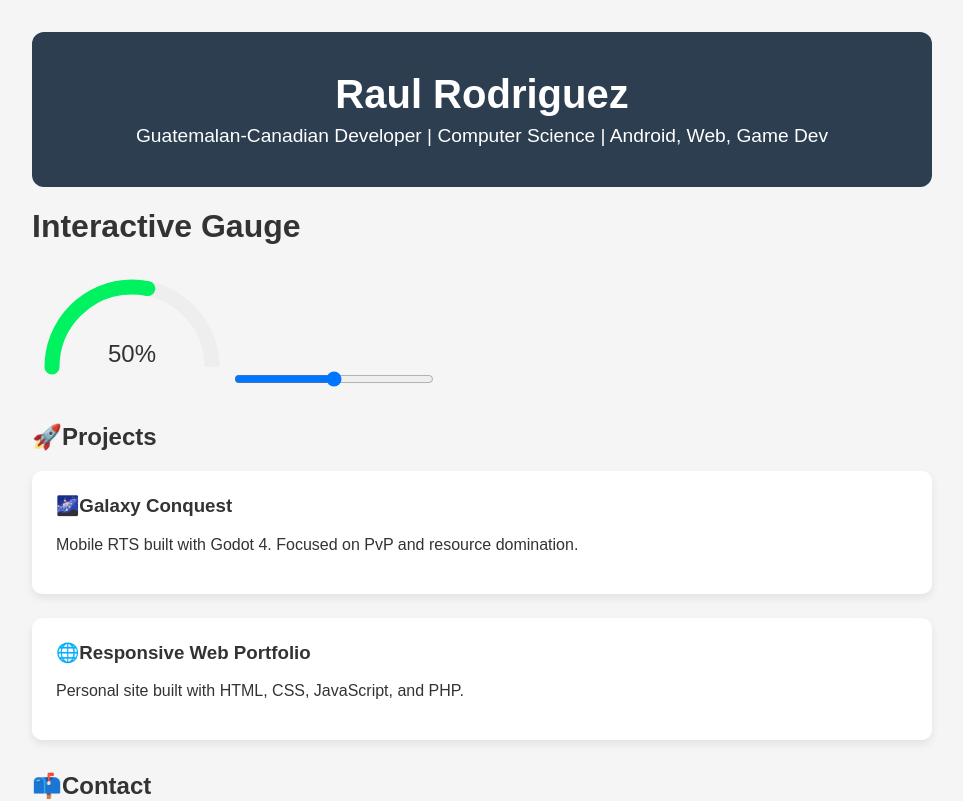
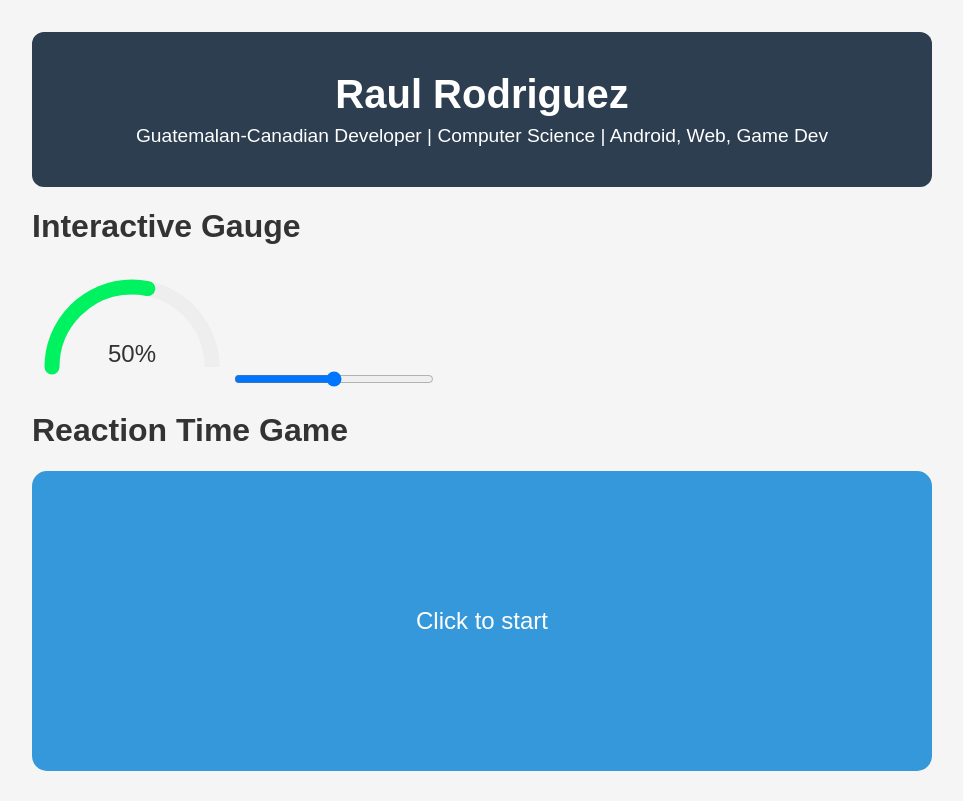
Before and after one commit to Raul-Rod/raul-rod.github.io, a React (Create React App) app: page / in a window 1280 px wide. Shown: the top 801 px of the page, without its empty margins (158-1121 px from the left). Built offline with nearby package versions, Linux system fonts and the light colour scheme.

Commit message:
added mini game

```diff
--- a/src/App.js
+++ b/src/App.js
@@ -1,5 +1,6 @@
 import React, { useState } from 'react';
 import Gauge from './components/Gauge';
+import ReactionGame from './components/ReactionGame';
 import './App.css';
 
 
@@ -24,7 +25,8 @@ function App() {
         onChange={(e) => setValue(Number(e.target.value))}
         style={{ width: '200px', marginTop: '1rem' }}
       />
-
+      <h1>Reaction Time Game</h1>
+      <ReactionGame />
 
       <section className="section">
         <h2>🚀Projects</h2>
--- /dev/null
+++ b/src/components/ReactionGame.js
@@ -0,0 +1,67 @@
+import React, { useState, useEffect } from 'react';
+
+const ReactionGame = () => {
+  const [gameState, setGameState] = useState('waiting'); // 'waiting', 'ready', 'now', 'result'
+  const [message, setMessage] = useState('Click to start');
+  const [startTime, setStartTime] = useState(null);
+  const [reactionTime, setReactionTime] = useState(null);
+  const [timeoutId, setTimeoutId] = useState(null);
+
+  const startGame = () => {
+    if (gameState === 'waiting') {
+      setMessage('Wait for it...');
+      setGameState('ready');
+
+      const randomDelay = Math.floor(Math.random() * 3000) + 2000; // 2-5 sec
+
+      const id = setTimeout(() => {
+        setMessage('Click now!');
+        setStartTime(Date.now());
+        setGameState('now');
+      }, randomDelay);
+
+      setTimeoutId(id);
+    } else if (gameState === 'ready') {
+      clearTimeout(timeoutId);
+      setMessage('Too soon! Click to try again.');
+      setGameState('waiting');
+    } else if (gameState === 'now') {
+      const endTime = Date.now();
+      const time = endTime - startTime;
+      setReactionTime(time);
+      setMessage(`Your reaction time: ${time}ms. Click to play again.`);
+      setGameState('waiting');
+    } else {
+      // Reset from result state
+      setReactionTime(null);
+      setMessage('Click to start');
+      setGameState('waiting');
+    }
+  };
+
+  return (
+    <div
+      onClick={startGame}
+      style={{
+        height: '300px',
+        display: 'flex',
+        alignItems: 'center',
+        justifyContent: 'center',
+        backgroundColor:
+          gameState === 'ready' ? '#f1c40f' :
+          gameState === 'now' ? '#2ecc71' :
+          '#3498db',
+        color: '#fff',
+        fontSize: '24px',
+        borderRadius: '15px',
+        cursor: 'pointer',
+        userSelect: 'none',
+        transition: 'background-color 0.3s ease'
+      }}
+    >
+      {message}
+    </div>
+  );
+};
+
+export default ReactionGame;
```
